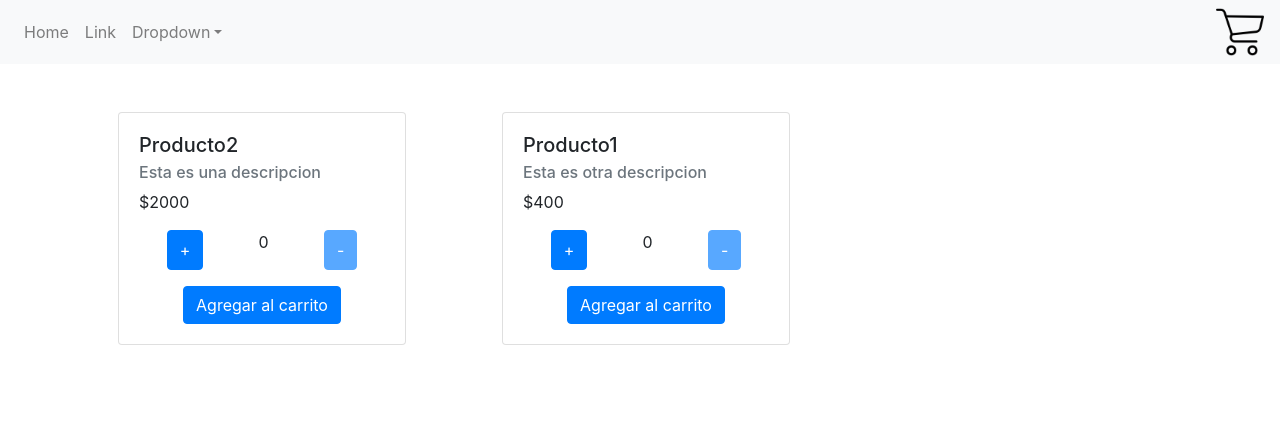
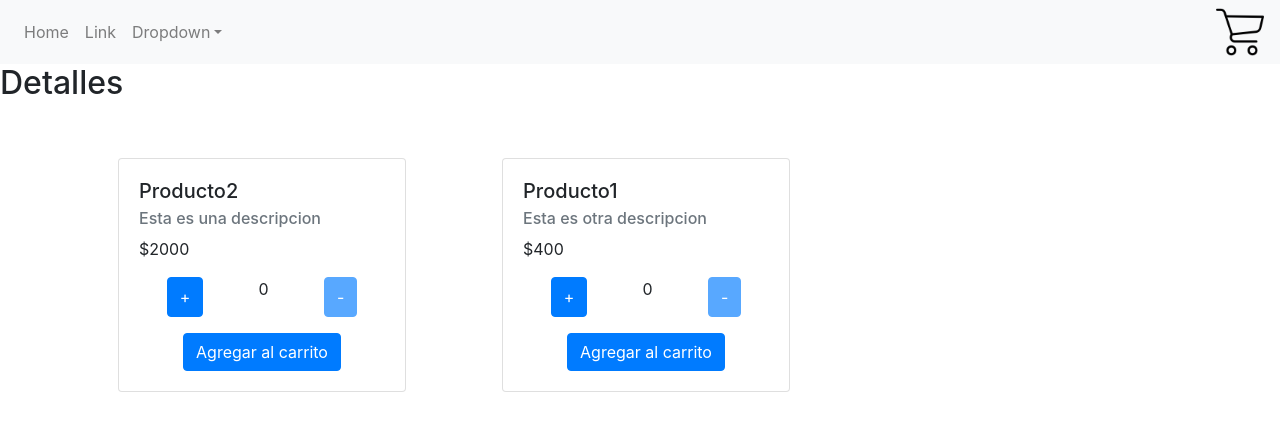
Before and after one commit to jburich13/mercadofree, a React (Create React App) app: page /item/0 in a window 1280 px wide. Shown: the top 428 px of the page. Built offline with nearby package versions, Linux system fonts and the light colour scheme.

Commit message:
intentando hacer funcionar esto

```diff
--- a/src/App.js
+++ b/src/App.js
@@ -5,6 +5,7 @@ import 'bootstrap/dist/css/bootstrap.min.css';
 import ItemListContainer from "./components/itemListContainer";
 import NavBar from "./components/NavBar"
 import {Items} from "./components/Items"
+import ItemDetailContainer from './components/ItemDetailContainer';
 
 
 
@@ -12,6 +13,7 @@ function App() {
     return (
         <div>
             <NavBar />
+            <ItemDetailContainer></ItemDetailContainer>
             <ItemListContainer>
             </ItemListContainer>
         </div>
--- /dev/null
+++ b/src/components/ItemDetail.js
@@ -0,0 +1,7 @@
+import React from "react"
+
+export function ItemDetail({itemsDetail}){
+    return <>
+        <h2>{itemsDetail?.detail}</h2>
+    </>
+}
--- /dev/null
+++ b/src/components/ItemDetailContainer.js
@@ -0,0 +1,23 @@
+import React, { useState, useEffect } from "react";
+import {Container,Row} from "react-bootstrap";
+import {ItemDetail} from "../components/ItemDetail"
+
+
+const item  = ()=>{
+    return new Promise((res,rej) =>{
+        setTimeout(()=>{
+            res({detail:"Detalles"})
+        },2000)
+  })
+}
+
+function ItemDetailContainer() {
+  const [items2, setItems2] = useState(null)
+  useEffect(() => {
+    item().then((res)=> setItems2(res))
+    return;
+}, [])
+    return <ItemDetail itemsDetail={items2}></ItemDetail>
+  }
+
+export default ItemDetailContainer
```
